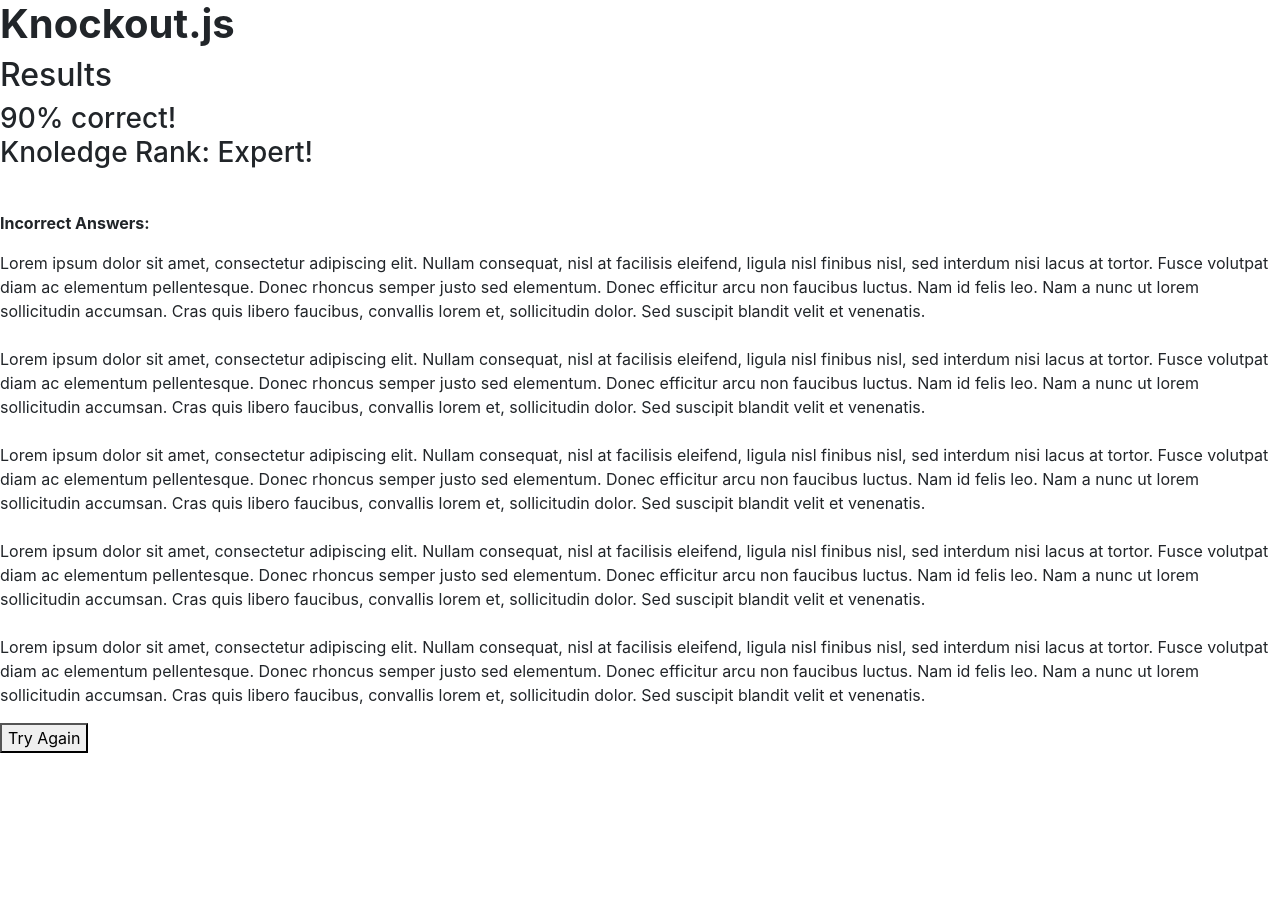
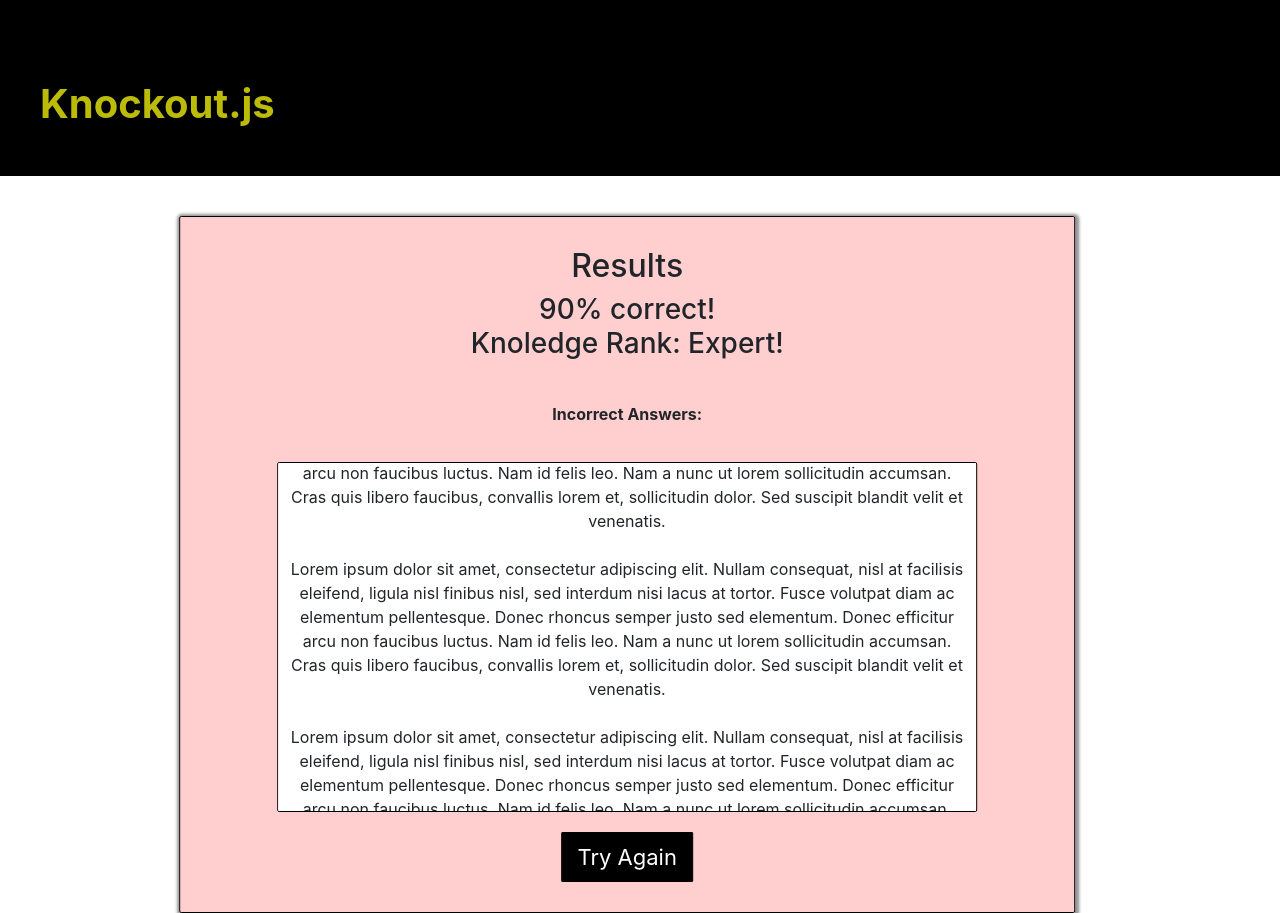
Before and after one commit to C-Dub1978/KnockoutJS-Trivia, a plain HTML site: page results-page.html in a window 1280 px wide. Before the commit the page ends 800 px from the top, so only its background shows below. Drawn offline with nearby package versions, Linux system fonts and the light colour scheme.

Commit message:
adding results page css

```diff
--- a/styles/styles.css
+++ b/styles/styles.css
@@ -40,3 +40,83 @@
   text-shadow: 1px 1px 1px red;
   cursor: pointer;
 }
+
+/*--------------------------------------------------------------*/
+  /*-------------------- RESULTS PAGE CSS -----------------------*/
+  /*--------------------------------------------------------------*/
+
+  * {
+    margin: 0;
+    padding: 0;
+  }
+
+  .header {
+    padding-top: 80px;
+    padding-bottom: 40px;
+    background-color: black;
+    color: rgb(187, 187, 8);
+  }
+
+  .resultsBox{
+
+    display: flex;
+    flex-direction: column;
+    justify-content: center;
+    align-items: center;
+    padding: 10px;
+    margin-top: 40px;
+    min-height: 300px;
+    background-color: rgba(255, 185, 185, 0.678);
+    width: 70%;
+    border: 1px solid black;
+    border-radius: 2px;
+    text-align: center;
+    box-shadow: 1px 1px 3px 3px rgba(136, 136, 136, 0.897);
+    transform: translate(20%);
+
+  }
+
+  .incorrectAnswers {
+    display: flex;
+    flex-direction: column;
+    justify-content: center;
+    padding: 10px;
+    margin-top: 20px;
+    min-height: 350px;
+    max-height: 350px;
+    background-color: white;
+    width: 80%;
+    overflow: scroll;
+    margin-bottom: 20px;
+    border: 1px solid black;
+    border-radius: 2px;
+
+  }
+
+  h2 {
+    padding-top: 20px;
+  }
+
+  h1 {
+    padding-left: 40px;
+    font-weight: bold;
+  }
+
+  .restartQuiz {
+    margin-bottom: 20px;
+    border: 1px solid black;
+    border-radius: 1px;
+    background-color: black;
+    color: white;
+    padding: 5px;
+    width: 15%;
+    min-height: 50px;
+    font-size: 22px;
+  }
+
+  button:hover {
+    background-color: rgb(5, 145, 133);
+    opacity: .85;
+    transform: scale(1.1);
+    transition: transform .5s, opacity .5s, background-color .5s;
+  }
```
